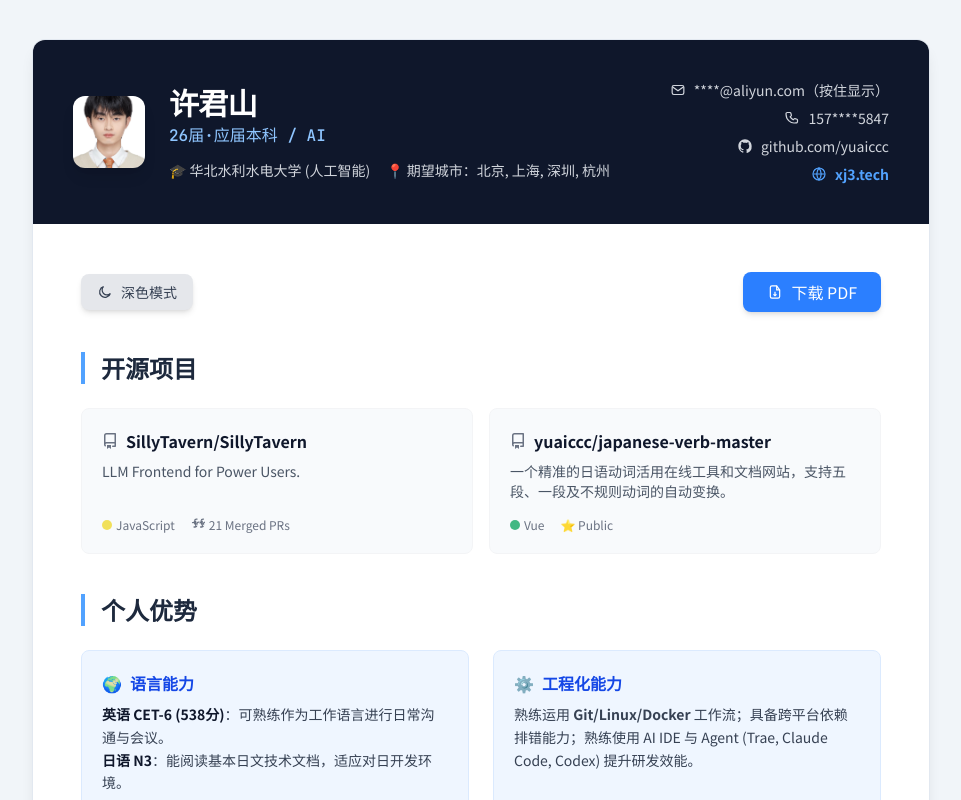
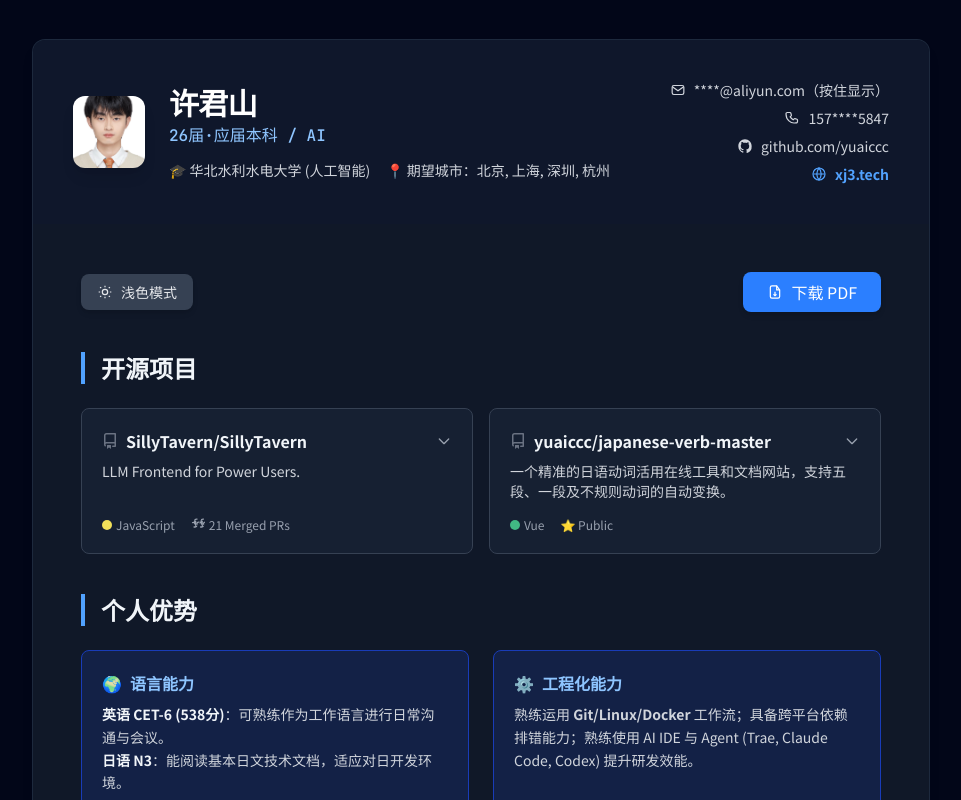
Before and after one commit to yuaiccc/my-resume, a Next.js app: page / in a window 1280 px wide. Shown: the top 800 px of the page, without its empty margins (159-1120 px from the left). Built offline with nearby package versions, Linux system fonts and the light colour scheme.

Commit message:
feat: default to dark mode and add click-to-expand project descriptions

```diff
--- a/app/page.tsx
+++ b/app/page.tsx
@@ -129,7 +129,17 @@ const FileDownIcon = ({ className = 'w-4 h-4' }: IconProps) => (
 export default function Resume() {
   const [showEmail, setShowEmail] = useState(false);
   const [showPhone, setShowPhone] = useState(false);
-  const [darkMode, setDarkMode] = useState(false);
+  // 默认设置为 true (Dark Mode)
+  const [darkMode, setDarkMode] = useState(true);
+  const [expandedProjects, setExpandedProjects] = useState<Record<string, boolean>>({});
+
+  const toggleProject = (e: React.MouseEvent, projectId: string) => {
+    e.preventDefault(); // 阻止 <a> 标签的默认跳转
+    setExpandedProjects(prev => ({
+      ...prev,
+      [projectId]: !prev[projectId]
+    }));
+  };
 
   useEffect(() => {
     if (darkMode) {
@@ -249,20 +259,30 @@ export default function Resume() {
             <h2 className="text-2xl font-bold text-slate-800 dark:text-slate-100 border-l-4 border-blue-400 pl-4 mb-6">开源项目</h2>
             <div className="grid md:grid-cols-2 gap-4">
               {/* Project 1 */}
-              <a
-                href="https://github.com/SillyTavern/SillyTavern"
-                target="_blank"
-                rel="noopener noreferrer"
-                className="block p-5 rounded-lg border border-gray-100 dark:border-gray-700 hover:shadow-md hover:border-blue-200 dark:hover:border-blue-800 transition-all duration-300 group bg-slate-50 dark:bg-slate-800/50"
-                title="SillyTavern 是一个功能强大的本地 LLM（大语言模型）前端界面，专为高级用户设计，支持多模型 API 接入、角色扮演卡片、丰富的高级格式化与扩展插件。我在该项目中提交了 21 个已合并的 PR，深度参与了核心功能与体验的优化。"
+              <div
+                className="block p-5 rounded-lg border border-gray-100 dark:border-gray-700 hover:shadow-md hover:border-blue-200 dark:hover:border-blue-800 transition-all duration-300 group bg-slate-50 dark:bg-slate-800/50 cursor-pointer relative"
+                onClick={(e) => toggleProject(e, 'sillytavern')}
               >
                 <div className="flex items-center justify-between mb-2">
                   <h3 className="font-bold text-slate-900 dark:text-slate-100 group-hover:text-blue-500 transition-colors flex items-center gap-2 truncate">
                     <svg className="w-4 h-4 text-gray-500 flex-shrink-0" fill="currentColor" viewBox="0 0 16 16"><path fillRule="evenodd" d="M2 2.5A2.5 2.5 0 014.5 0h8.75a.75.75 0 01.75.75v12.5a.75.75 0 01-.75.75h-2.5a.75.75 0 110-1.5h1.75v-2h-8a1 1 0 00-.714 1.7.75.75 0 01-1.072 1.05A2.495 2.495 0 012 11.5v-9zm10.5-1V9h-8c-.356 0-.694.074-1 .208V2.5a1 1 0 011-1h8zM5 12.25v3.25a.25.25 0 00.4.2l1.45-1.087a.25.25 0 01.3 0L8.6 15.7a.25.25 0 00.4-.2v-3.25a.25.25 0 00-.25-.25h-3.5a.25.25 0 00-.25.25z"></path></svg>
                     <span className="truncate">SillyTavern/SillyTavern</span>
                   </h3>
+                  <svg className={`w-4 h-4 text-gray-400 transform transition-transform duration-300 ${expandedProjects['sillytavern'] ? 'rotate-180' : ''}`} fill="none" stroke="currentColor" viewBox="0 0 24 24"><path strokeLinecap="round" strokeLinejoin="round" strokeWidth="2" d="M19 9l-7 7-7-7"></path></svg>
                 </div>
-                <p className="text-sm text-gray-600 dark:text-gray-300 mb-4 line-clamp-2 h-10">
+
+                <div className={`overflow-hidden transition-all duration-300 ${expandedProjects['sillytavern'] ? 'max-h-[500px] opacity-100 mb-4' : 'max-h-0 opacity-0 m-0'}`}>
+                  <p className="text-sm text-gray-700 dark:text-gray-300 leading-relaxed bg-white dark:bg-gray-800 p-3 rounded border border-gray-100 dark:border-gray-700 shadow-inner">
+                    SillyTavern 是一个功能强大的本地 LLM（大语言模型）前端界面，专为高级用户设计，支持多模型 API 接入、角色扮演卡片、丰富的高级格式化与扩展插件。我在该项目中提交了 21 个已合并的 PR，深度参与了核心功能与体验的优化。
+                  </p>
+                  <div className="mt-3 text-right">
+                    <a href="https://github.com/SillyTavern/SillyTavern" target="_blank" rel="noopener noreferrer" className="inline-flex items-center gap-1 text-xs text-blue-500 hover:text-blue-600 font-medium px-2 py-1 rounded bg-blue-50 dark:bg-blue-900/30 transition-colors" onClick={(e) => e.stopPropagation()}>
+                      前往 GitHub <svg className="w-3 h-3" fill="none" stroke="currentColor" viewBox="0 0 24 24"><path strokeLinecap="round" strokeLinejoin="round" strokeWidth="2" d="M10 6H6a2 2 0 00-2 2v10a2 2 0 002 2h10a2 2 0 002-2v-4M14 4h6m0 0v6m0-6L10 14"></path></svg>
+                    </a>
+                  </div>
+                </div>
+
+                <p className={`text-sm text-gray-600 dark:text-gray-300 transition-all duration-300 ${expandedProjects['sillytavern'] ? 'hidden' : 'mb-4 line-clamp-2 h-10'}`}>
                   LLM Frontend for Power Users.
                 </p>
                 <div className="flex items-center gap-4 text-xs text-gray-500 dark:text-gray-400">
@@ -274,23 +294,33 @@ export default function Resume() {
                     21 Merged PRs
                   </span>
                 </div>
-              </a>
+              </div>
 
               {/* Project 2 */}
-              <a
-                href="https://github.com/yuaiccc/japanese-verb-master"
-                target="_blank"
-                rel="noopener noreferrer"
-                className="block p-5 rounded-lg border border-gray-100 dark:border-gray-700 hover:shadow-md hover:border-blue-200 dark:hover:border-blue-800 transition-all duration-300 group bg-slate-50 dark:bg-slate-800/50"
-                title="独立开发的一款日语动词活用变形工具。通过 Vue 构建响应式界面，精准实现五段、一段、サ变、カ变等各类型动词的自动变形及详尽的规则说明，帮助日语学习者快速掌握语法变化。"
+              <div
+                className="block p-5 rounded-lg border border-gray-100 dark:border-gray-700 hover:shadow-md hover:border-blue-200 dark:hover:border-blue-800 transition-all duration-300 group bg-slate-50 dark:bg-slate-800/50 cursor-pointer relative"
+                onClick={(e) => toggleProject(e, 'japanese-verb')}
               >
                 <div className="flex items-center justify-between mb-2">
                   <h3 className="font-bold text-slate-900 dark:text-slate-100 group-hover:text-blue-500 transition-colors flex items-center gap-2 truncate">
                     <svg className="w-4 h-4 text-gray-500 flex-shrink-0" fill="currentColor" viewBox="0 0 16 16"><path fillRule="evenodd" d="M2 2.5A2.5 2.5 0 014.5 0h8.75a.75.75 0 01.75.75v12.5a.75.75 0 01-.75.75h-2.5a.75.75 0 110-1.5h1.75v-2h-8a1 1 0 00-.714 1.7.75.75 0 01-1.072 1.05A2.495 2.495 0 012 11.5v-9zm10.5-1V9h-8c-.356 0-.694.074-1 .208V2.5a1 1 0 011-1h8zM5 12.25v3.25a.25.25 0 00.4.2l1.45-1.087a.25.25 0 01.3 0L8.6 15.7a.25.25 0 00.4-.2v-3.25a.25.25 0 00-.25-.25h-3.5a.25.25 0 00-.25.25z"></path></svg>
                     <span className="truncate">yuaiccc/japanese-verb-master</span>
                   </h3>
+                  <svg className={`w-4 h-4 text-gray-400 transform transition-transform duration-300 ${expandedProjects['japanese-verb'] ? 'rotate-180' : ''}`} fill="none" stroke="currentColor" viewBox="0 0 24 24"><path strokeLinecap="round" strokeLinejoin="round" strokeWidth="2" d="M19 9l-7 7-7-7"></path></svg>
                 </div>
-                <p className="text-sm text-gray-600 dark:text-gray-300 mb-4 line-clamp-2 h-10">
+
+                <div className={`overflow-hidden transition-all duration-300 ${expandedProjects['japanese-verb'] ? 'max-h-[500px] opacity-100 mb-4' : 'max-h-0 opacity-0 m-0'}`}>
+                  <p className="text-sm text-gray-700 dark:text-gray-300 leading-relaxed bg-white dark:bg-gray-800 p-3 rounded border border-gray-100 dark:border-gray-700 shadow-inner">
+                    独立开发的一款日语动词活用变形工具。通过 Vue 构建响应式界面，精准实现五段、一段、サ变、カ变等各类型动词的自动变形及详尽的规则说明，帮助日语学习者快速掌握语法变化。
+                  </p>
+                  <div className="mt-3 text-right">
+                    <a href="https://github.com/yuaiccc/japanese-verb-master" target="_blank" rel="noopener noreferrer" className="inline-flex items-center gap-1 text-xs text-blue-500 hover:text-blue-600 font-medium px-2 py-1 rounded bg-blue-50 dark:bg-blue-900/30 transition-colors" onClick={(e) => e.stopPropagation()}>
+                      前往 GitHub <svg className="w-3 h-3" fill="none" stroke="currentColor" viewBox="0 0 24 24"><path strokeLinecap="round" strokeLinejoin="round" strokeWidth="2" d="M10 6H6a2 2 0 00-2 2v10a2 2 0 002 2h10a2 2 0 002-2v-4M14 4h6m0 0v6m0-6L10 14"></path></svg>
+                    </a>
+                  </div>
+                </div>
+
+                <p className={`text-sm text-gray-600 dark:text-gray-300 transition-all duration-300 ${expandedProjects['japanese-verb'] ? 'hidden' : 'mb-4 line-clamp-2 h-10'}`}>
                   一个精准的日语动词活用在线工具和文档网站，支持五段、一段及不规则动词的自动变换。
                 </p>
                 <div className="flex items-center gap-4 text-xs text-gray-500 dark:text-gray-400">
@@ -301,7 +331,7 @@ export default function Resume() {
                     ⭐ Public
                   </span>
                 </div>
-              </a>
+              </div>
             </div>
           </section>
 
```
